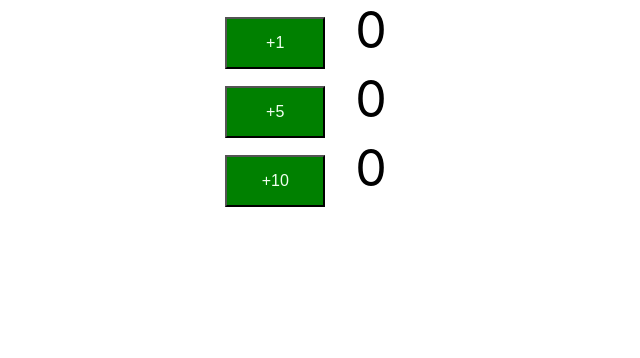
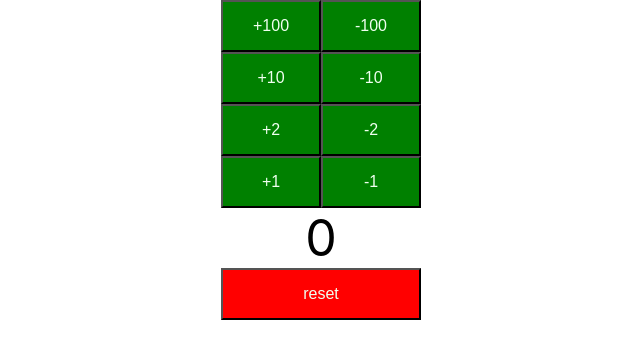
Before and after one commit to dheerwani/To-do_WebApp, a React (Create React App) app: page / in a window 1280 px wide. Shown: the top 358 px of the page, without its empty margins (319-959 px from the left). Built offline with nearby package versions, Linux system fonts and the light colour scheme.

Commit message:
finishing counter

```diff
--- a/src/components/counter/Counter.css
+++ b/src/components/counter/Counter.css
@@ -9,4 +9,11 @@
 .count {
     font-size: 50px;
     padding: 15px 30px;
+
 }
+
+.reset {
+    background-color: red;
+    width: 200px;
+    padding: 15px 30px;
+}
--- a/src/components/counter/Counter.jsx
+++ b/src/components/counter/Counter.jsx
@@ -3,46 +3,95 @@
 import PropTypes from 'prop-types'
 
 class Counter extends Component {
-    render(){
+
+  constructor() {
+    super();
+    this.state = {
+        counter : 0 // shows overall counter
+    }
+
+    this.increment = this.increment.bind(this);
+    this.decrement = this.decrement.bind(this);
+    this.reset = this.reset.bind(this);
+}
+
+  render(){
     return (
         <div className="Counter">
-          <CounterButton by={1}/>
-          <CounterButton by={5}/>
-          <CounterButton by={10}/>
+          <CounterButton by={100} incrementMethod={this.increment} decrementMethod={this.decrement}/>
+          <CounterButton by={10} incrementMethod={this.increment} decrementMethod={this.decrement}/>
+          <CounterButton by={2} incrementMethod={this.increment} decrementMethod={this.decrement}/>
+          <CounterButton by={1} incrementMethod={this.increment} decrementMethod={this.decrement}/>
+          <span className="count">{this.state.counter}</span>
+          <div><button className="reset" onClick={this.reset}>reset</button></div>
         </div>
       );
     }
+
+    reset(){
+      this.setState(
+        () => {
+          return {counter : 0}
+        }
+      )
+    }
+
+    increment(by){
+      // console.log(`from parent - ${by}`)
+      // this.state.counter++;
+      this.setState(
+      (prevState) => {
+          return {counter : prevState.counter  + by }
+      }
+      );
+      }
+
+      decrement(by){
+
+        this.setState(
+        (prevState) => {
+            return {counter : prevState.counter  - by }
+        }
+        );
+        }
 }
 
 class CounterButton extends Component {
 
     constructor() {
         super();
-        this.state = {
-            counter : 0
-        }
+        // this.state = {
+        //     counter : 0 // shows counter for specific classbutton component
+        // }
 
-        this.increment = this.increment.bind(this);
+        // this.increment = this.increment.bind(this);
+        // this.decrement = this.decrement.bind(this);
     }
 
     render() {
     return (
       <div className="CounterButton">
-        <button onClick={this.increment}>+{this.props.by}</button>
-        <span className="count">{this.state.counter}</span>
+        <button onClick={() => this.props.incrementMethod(this.props.by)}>+{this.props.by}</button>
+        <button onClick={() => this.props.decrementMethod(this.props.by)}>-{this.props.by}</button>
+        {/* <span className="count">{this.state.counter}</span> moved state from child to parent*/}
+
       </div>
     );
     }
 
-        increment(){
-        // console.log('increment')
-        // this.state.counter++;
-        this.setState({
-            counter : this.state.counter + this.props.by
-        }
+  //       increment(){
+  //       // console.log('increment')
+  //       // this.state.counter++;
+  //       // this.setState({
+  //       //     counter : this.state.counter + this.props.by
+  //       // });
 
-        );
-        }
+  //       this.props.incrementMethod(this.props.by);
+  //       }
+
+  //       decrement(){
+  //         this.props.decrementMethod(this.props.by);
+  //       }
   }
 
   CounterButton.defaultProps = {
```
